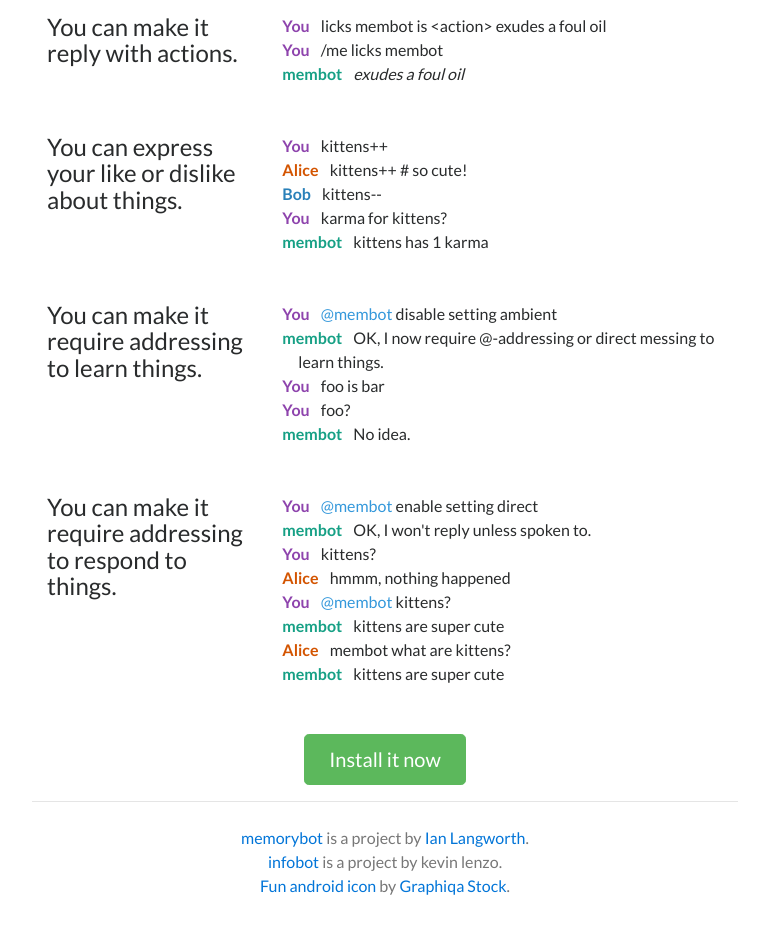
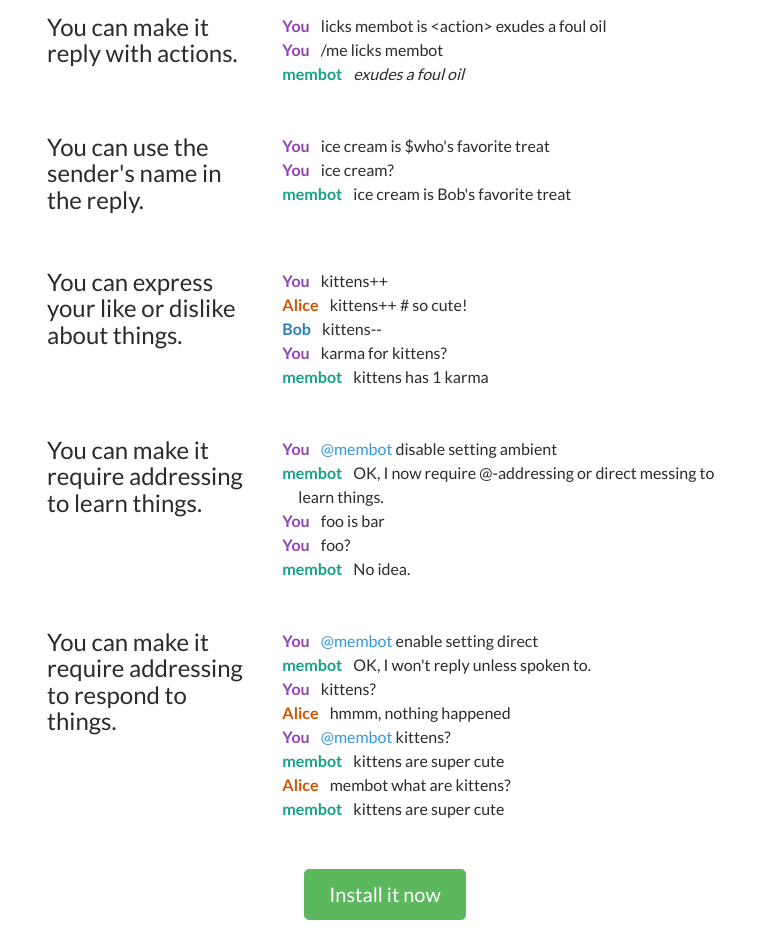
Before and after one commit to statico/memorybot, a website: page docs/index.html in a window 1280 px wide. Shown: the part 1660-2591 px from the top of the page, without its empty margins (255-1024 px from the left). Drawn offline with nearby package versions, Linux system fonts and the light colour scheme.

Commit message:
Mention $who in docs

```diff
--- a/docs/index.html
+++ b/docs/index.html
@@ -140,6 +140,17 @@
 
       <div class="row marketing">
         <div class="col-lg-4">
+          <h4 class="center">You can use the sender's name in the reply.</h4>
+        </div>
+        <div class="col-lg-8">
+          <span class="you"><b>You</b> ice cream is $who's favorite treat</span>
+          <span class="you"><b>You</b> ice cream?</span>
+          <span class="membot"><b>membot</b> ice cream is Bob's favorite treat</span>
+        </div>
+      </div>
+
+      <div class="row marketing">
+        <div class="col-lg-4">
           <h4 class="center">You can express your like or dislike about things.</h4>
         </div>
         <div class="col-lg-8">
```
